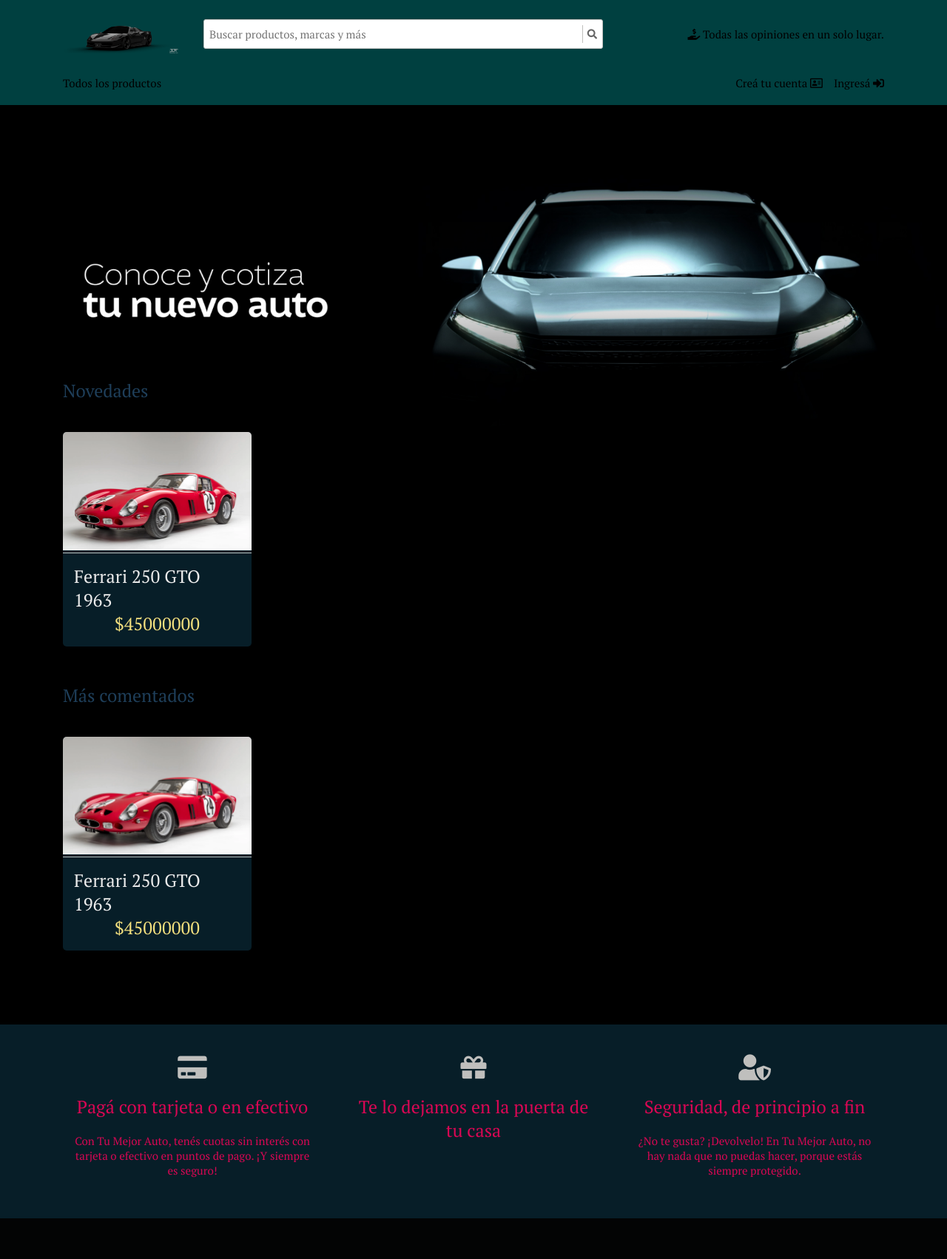
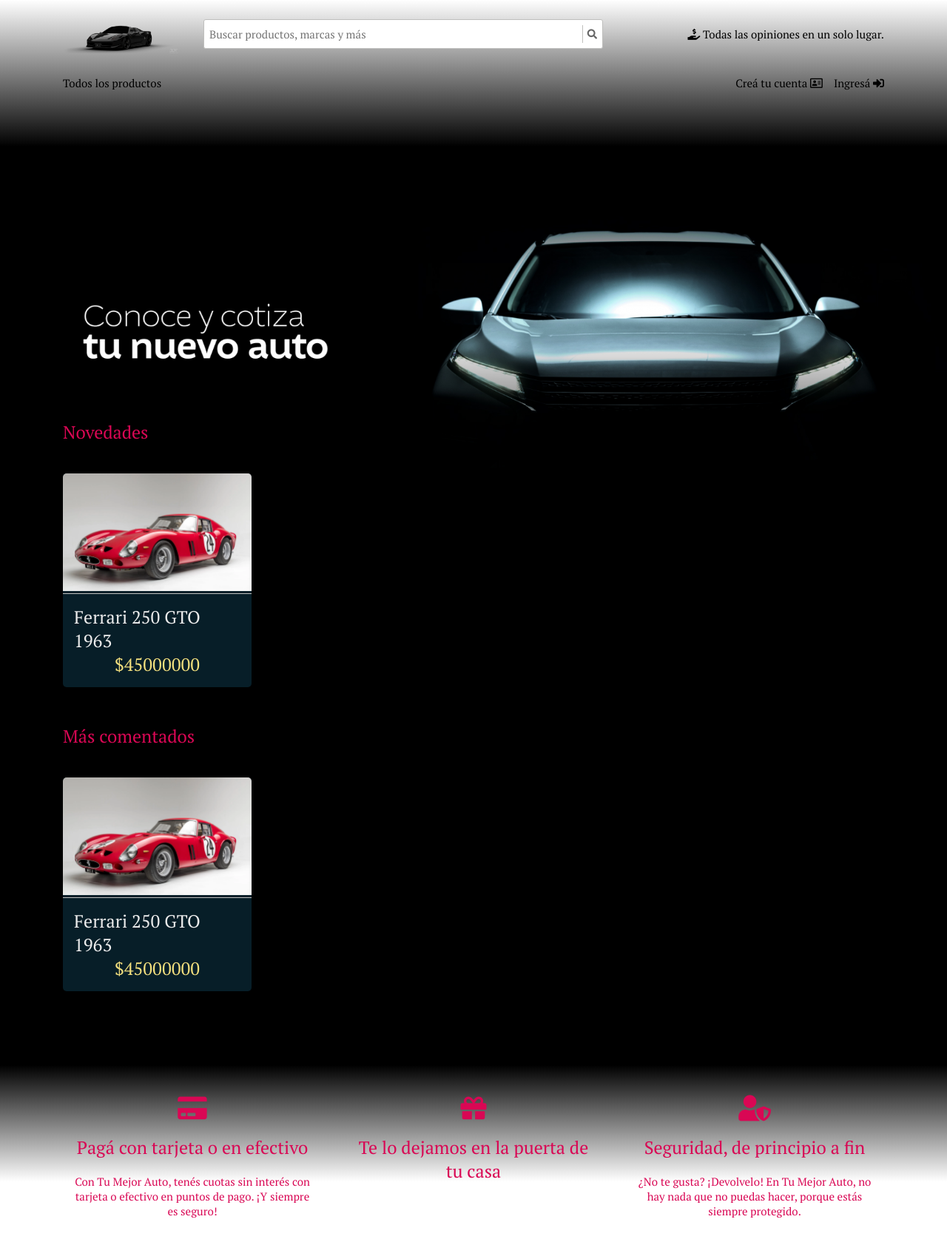
Before and after one commit to Zoxhe/Trabajo-Practico-Programacion-II, a Node server app: page / in a window 1280 px wide. Shown: the whole page at 74% size. Before the commit the page ends 1647 px from the top, so only its background shows below. Run offline with Node 20, Linux system fonts and the light colour scheme; data comes from the database, SQL or seed files in the repository; some libraries are stand-ins or nearby versions; some web fonts are replaced.

Commit message:
cambiando cosas del css

```diff
--- a/myapp/public/stylesheets/app.css
+++ b/myapp/public/stylesheets/app.css
@@ -84,7 +84,7 @@ hr {
 /*====== Main Header ======*/
 .main-header {
   padding: 15px 0;
-  background-color: var(--verdeoscuro);
+  background: linear-gradient(#ffffff, #000000);
 }
 
 .main-header_home-link,
@@ -141,11 +141,13 @@ hr {
 .main-navbar {
   margin-top: 20px;
   display: none;
+  padding-bottom: 5%;
 }
 
 .left-navbar,
 .right-navbar {
   font-size: 1.5em;
+  color: black;/* color del los textos del navbar*/
 }
 
 .logout{
@@ -187,7 +189,8 @@ hr {
 .products-title {
   font-size: 2.4em;
   font-weight: 400;
-  color: var(--azulletra);
+  color:#D90754;
+
 }
 
 .product-box {
@@ -283,7 +286,7 @@ hr {
 
 /*====== Footer ======*/
 .main-footer {
-  background-color: var(--verderaro);
+  background: linear-gradient(#000000, #ffffff 60%);
   padding: 20px 0;
   margin-top: 80px;
 }
@@ -293,18 +296,18 @@ hr {
 }
 
 .footer-data i {
-  color: var(--violeta);
+  color:#D90754;
   font-size: 3.5em;
 }
 
-.footer-data h2 {
-  color: var(--verde);
+.footer-data h2 {/*info de footer*/
+  color:#D90754 ;
   font-size: 2.4em;
   font-weight: 400;
 }
 
 .footer-data p {
-  color: var(--verde);
+  color:#D90754 ;
   font-size: 1.5em;
 /* /public podremos guardar todos los recursos estáticos de nuestra aplicación. */
 
```
